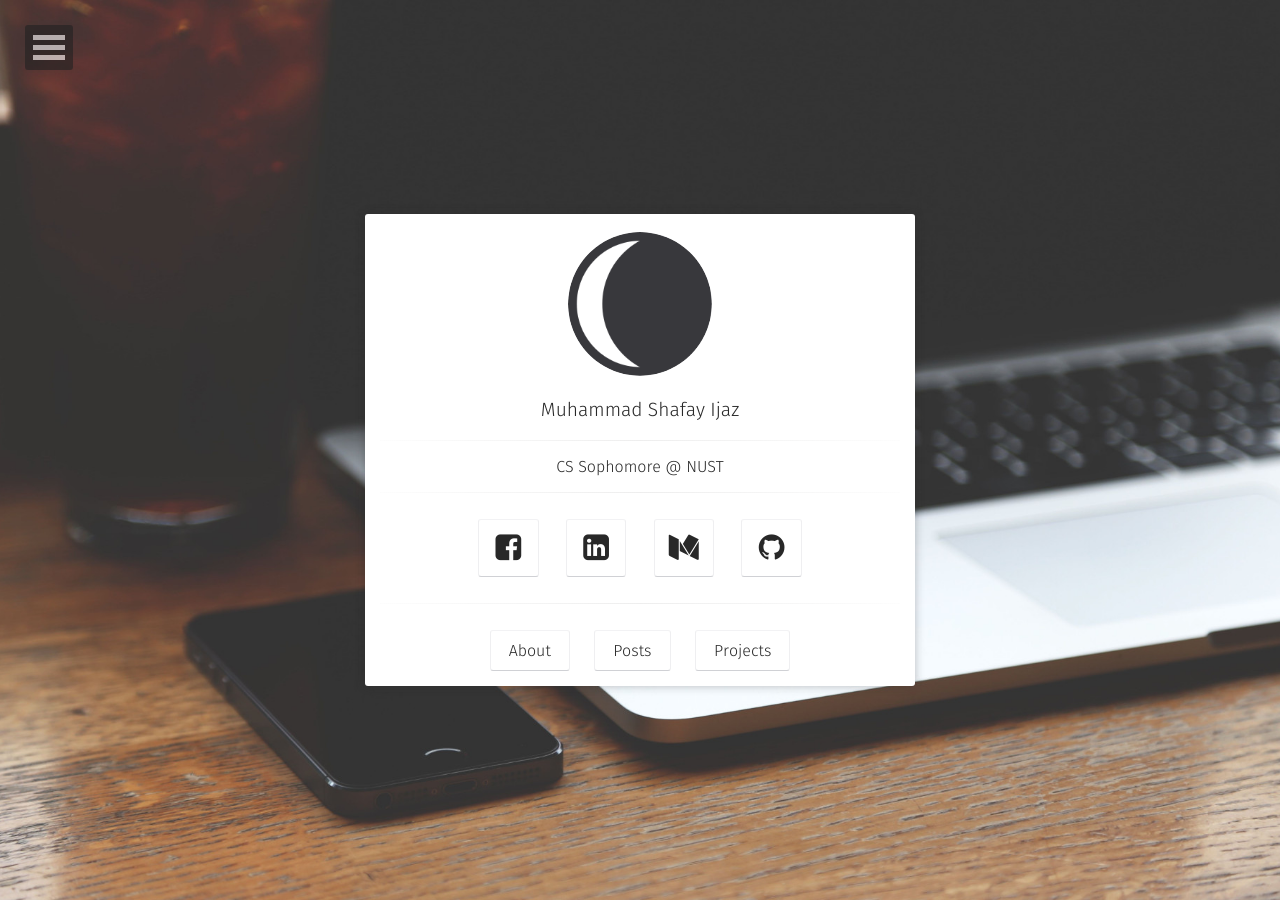
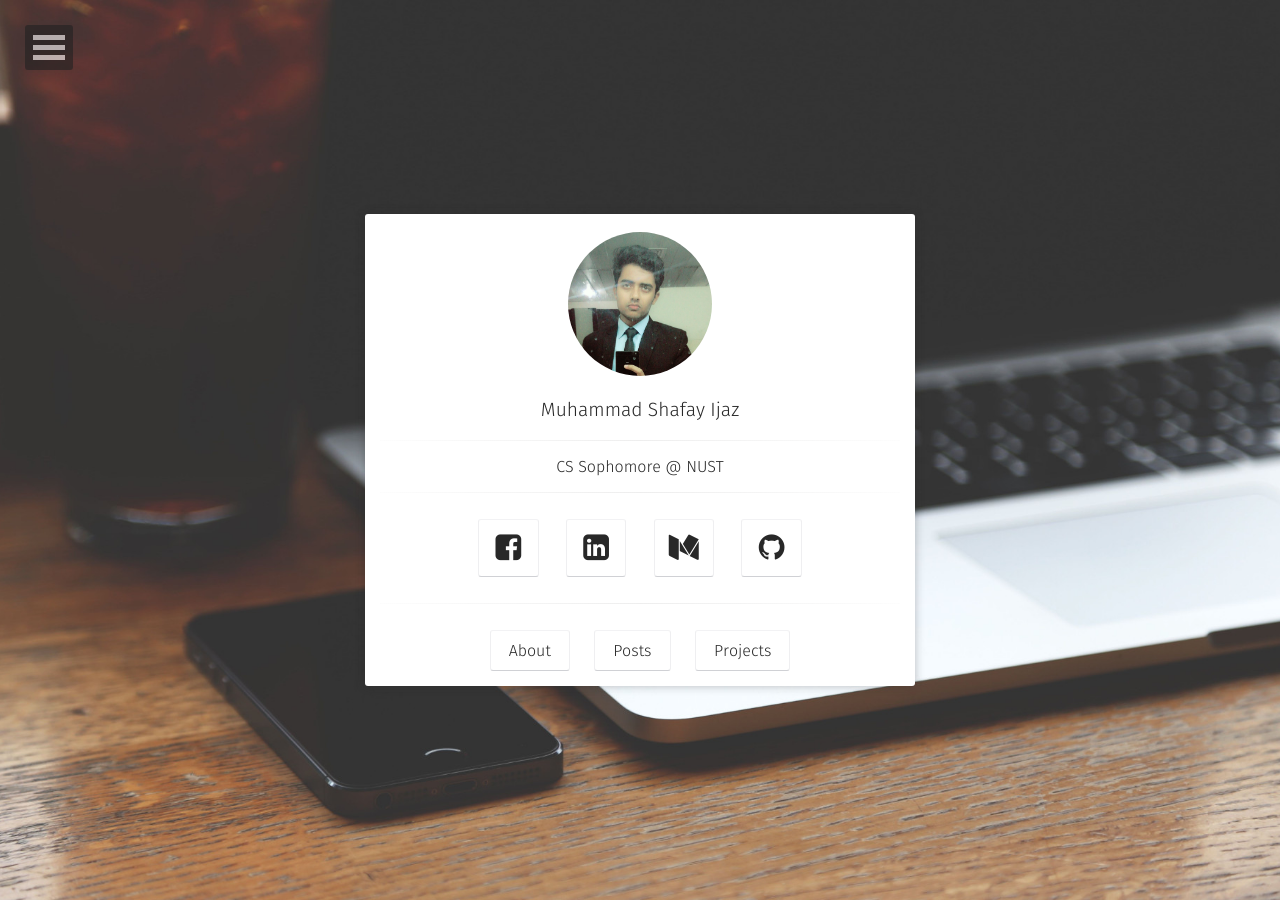
Before and after one commit to shafayijaz/shafayijaz.github.io, a Jekyll site: the page built from index.html, in a window 1280 px wide. Built offline with Jekyll 4.4.1, drawn with Linux system fonts in a browser that asks for light colours; some web fonts are replaced.

Commit message:
Update _config.yml

```diff
--- a/_config.yml
+++ b/_config.yml
@@ -4,7 +4,7 @@ bio:                "CS Sophomore @ NUST"
 description:        "I am currently a 2nd year student of Computer Science at NUST Islamabad. My interests are coding and reading books."
 reading_time:       true
 words_per_minute:   200
-logo:               'assets/img/logo.png'
+logo:               'assets/img/shafay.jpg'
 background:         'assets/img/placeholder-big.jpg'
 tiled_bg:           false   # Set this true if you want to tile your background image, otherwise it will be covered
 locale:             en_US
```
